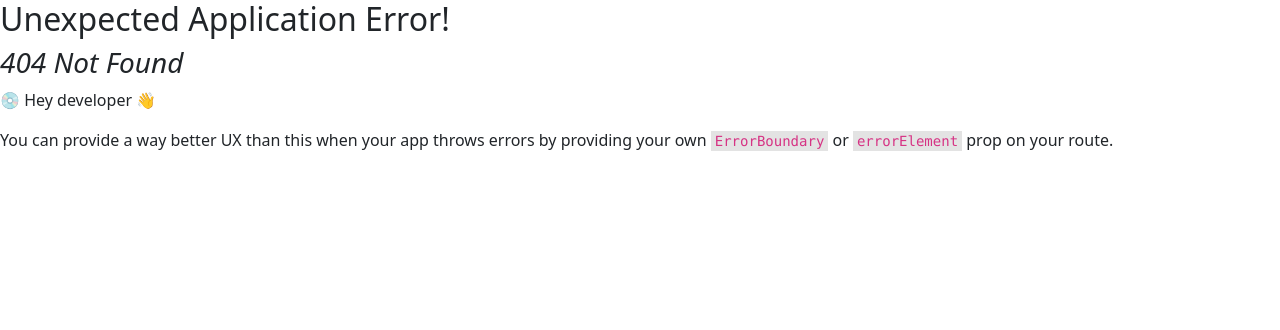
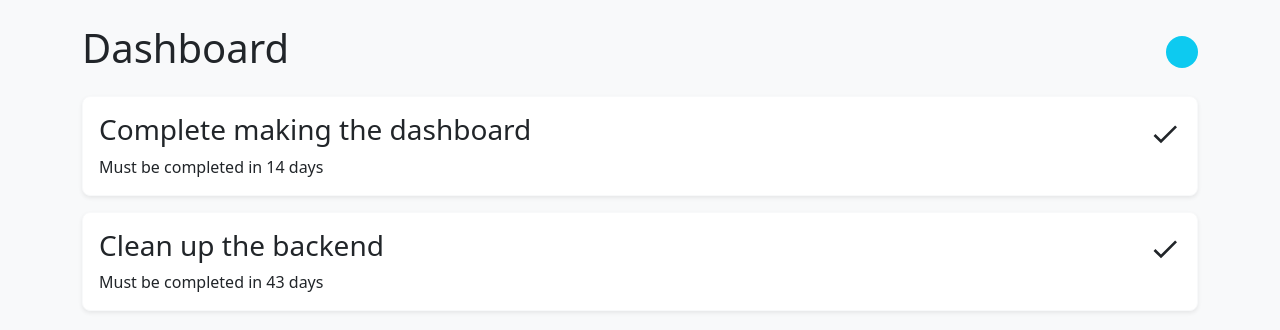
Before and after one commit to mejsiejdev/wyzwanie, a React (Vite) app in the folder frontend/: page / in a window 1280 px wide. Before the commit this address had no page. Shown: the top 330 px of the page. Built offline with nearby package versions, Linux system fonts and the light colour scheme.

Commit message:
feat: :construction: Start working on `Dashboard`

```diff
--- /dev/null
+++ b/frontend/src/Routes/Dashboard.tsx
@@ -0,0 +1,56 @@
+import { MdCheck } from "react-icons/md";
+
+const Dashboard = () => {
+  return (
+    <div className="d-flex w-100 min-vh-100 p-4 bg-light">
+      <div className="d-flex w-100 container flex-column gap-3">
+        <div className="d-flex flex-row align-items-center justify-content-between w-100">
+          <h1>Dashboard</h1>
+          <span className="rounded-circle bg-info" style={{ height: "2rem", width: "2rem" }} />
+        </div>
+        <div className="d-flex flex-column gap-3">
+          <Task
+            content="Complete making the dashboard"
+            expiresAt={"2023-03-25T00:00:00Z"}
+            completedAt={""}
+          />
+          <Task
+            content="Clean up the backend"
+            expiresAt={"2023-04-23T00:00:00Z"}
+            completedAt={""}
+          />
+        </div>
+      </div>
+    </div>
+  );
+};
+
+const Task = ({
+  content,
+  expiresAt,
+  completedAt,
+}: {
+  content: string;
+  expiresAt: string;
+  completedAt: string;
+}) => (
+  <div className="shadow-sm p-3 border border-light rounded-3 bg-white">
+    <div className="d-flex flex-row align-items-center justify-content-between gap-3">
+      <h3>{content}</h3>
+      <MdCheck style={{ fontSize: "2rem", flex: "none" }} />
+    </div>
+    <div>
+      <p className="mb-0">
+        Must be completed{" "}
+        {new Intl.RelativeTimeFormat("en", { style: "long" }).format(
+          Math.floor(
+            (new Date(expiresAt).getTime() - new Date().getTime()) / (1000 * 60 * 60 * 24),
+          ),
+          "day",
+        )}
+      </p>
+    </div>
+  </div>
+);
+
+export default Dashboard;
--- a/frontend/src/Routes/SignIn.tsx
+++ b/frontend/src/Routes/SignIn.tsx
@@ -1,6 +1,6 @@
 import Container from "react-bootstrap/Container";
-import {MdEmail} from "react-icons/md";
-import {RiLockPasswordFill} from 'react-icons/ri';
+import { MdEmail } from "react-icons/md";
+import { RiLockPasswordFill } from "react-icons/ri";
 
 export default function SignIn() {
   return (
@@ -21,7 +21,7 @@ export default function SignIn() {
           </div>
           <div className="mb-3">
             <label className="form-label gap-1 items-center">
-              <RiLockPasswordFill/> Password
+              <RiLockPasswordFill /> Password
             </label>
             <input
               type="password"
--- a/frontend/src/main.tsx
+++ b/frontend/src/main.tsx
@@ -3,9 +3,8 @@ import ReactDOM from "react-dom/client";
 import App from "./App";
 import "bootstrap/dist/css/bootstrap.min.css";
 
-
 ReactDOM.createRoot(document.getElementById("root") as HTMLElement).render(
   <React.StrictMode>
     <App />
-  </React.StrictMode>
+  </React.StrictMode>,
 );
```
Also changed, not shown: frontend/src/App.tsx (+15 -11 lines), frontend/.eslintrc.cjs.
